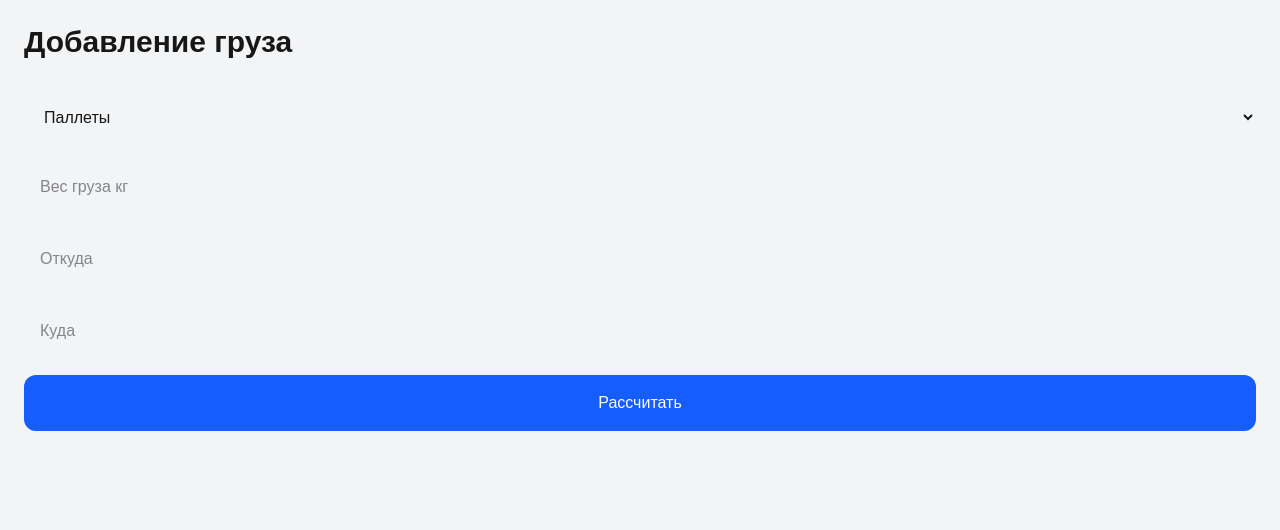
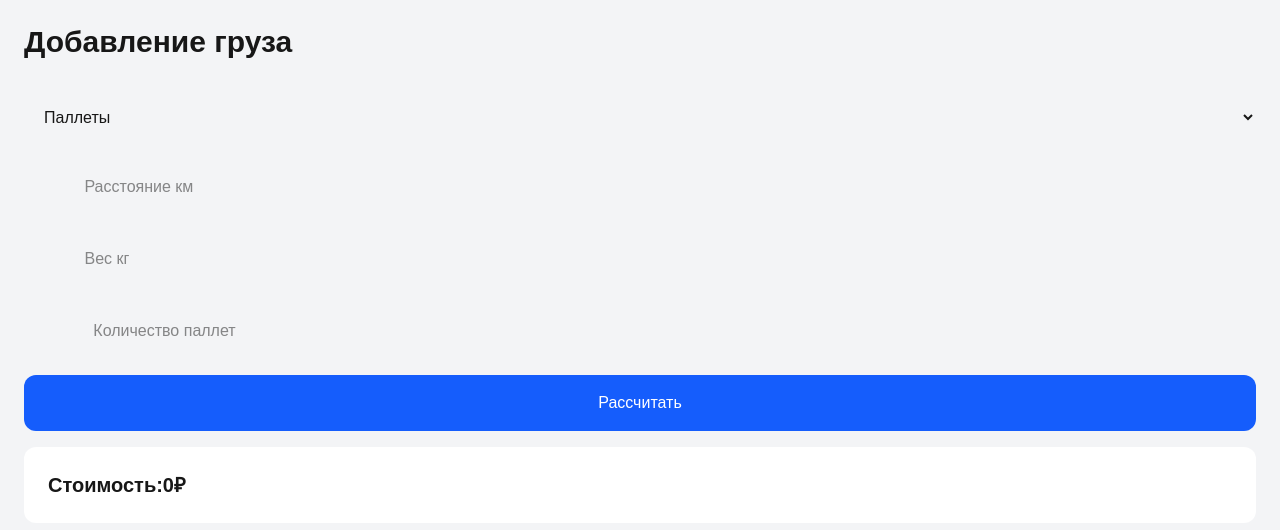
Before and after one commit to koshinrf-stack/cargo-app, a Next.js app: page /owner/create in a window 1280 px wide. Both pictures are taken after a click on the button "Рассчитать". Shown: the top 530 px of the page. Built offline with nearby package versions, Linux system fonts and the light colour scheme.

Commit message:
cargo form

```diff
--- a/src/app/owner/create/page.tsx
+++ b/src/app/owner/create/page.tsx
@@ -4,8 +4,64 @@ import { useState } from "react";
 
 export default function CreateCargoPage() {
 
-  const [cargoType, setCargoType] =
-    useState("pallet");
+  const [cargoType, setCargoType] = useState("pallet");
+
+  const [distance, setDistance] = useState("");
+  const [weight, setWeight] = useState("");
+  const [pallets, setPallets] = useState("");
+
+  const [price, setPrice] = useState<number | null>(null);
+
+  function calculatePrice() {
+
+    const km = Number(distance);
+    const kg = Number(weight);
+    const palletCount = Number(pallets);
+
+    let result = 0;
+
+    if (cargoType === "pallet") {
+
+      const palletWeight =
+        palletCount > 0
+          ? kg / palletCount
+          : 0;
+
+      if (palletWeight <= 600) {
+
+        result =
+          palletCount *
+          2.58 *
+          km;
+
+      } else {
+
+        const percent =
+          kg / 22000;
+
+        result =
+          percent *
+          85 *
+          km;
+
+      }
+
+    }
+
+    if (
+      cargoType === "truck"
+    ) {
+
+      result =
+        km * 85;
+
+    }
+
+    setPrice(
+      Math.round(result)
+    );
+
+  }
 
   return (
 
@@ -20,9 +76,7 @@ export default function CreateCargoPage() {
       font-bold
       mb-8
       ">
-
         Добавление груза
-
       </h1>
 
       <div className="
@@ -32,17 +86,16 @@ export default function CreateCargoPage() {
       ">
 
         <select
+          value={cargoType}
+          onChange={(e)=>
+          setCargoType(
+          e.target.value
+          )}
+
           className="
           p-4
           rounded-xl
           "
-          value={cargoType}
-
-          onChange={(e)=>
-            setCargoType(
-              e.target.value
-            )
-          }
         >
 
           <option value="pallet">
@@ -53,18 +106,20 @@ export default function CreateCargoPage() {
             Полная фура
           </option>
 
-          <option value="20">
-            Контейнер 20 футов
-          </option>
-
-          <option value="40">
-            Контейнер 40 футов
-          </option>
-
         </select>
 
         <input
-          placeholder="Вес груза кг"
+          placeholder="
+          Расстояние км
+          "
+
+          value={distance}
+
+          onChange={(e)=>
+          setDistance(
+          e.target.value
+          )}
+
           className="
           p-4
           rounded-xl
@@ -72,22 +127,52 @@ export default function CreateCargoPage() {
         />
 
         <input
-          placeholder="Откуда"
+          placeholder="
+          Вес кг
+          "
+
+          value={weight}
+
+          onChange={(e)=>
+          setWeight(
+          e.target.value
+          )}
+
           className="
           p-4
           rounded-xl
           "
         />
 
+        {
+          cargoType==="pallet"
+          &&
+
           <input
-          placeholder="Куда"
+            placeholder="
+            Количество паллет
+            "
+
+            value={pallets}
+
+            onChange={(e)=>
+            setPallets(
+            e.target.value
+            )}
+
             className="
             p-4
             rounded-xl
             "
           />
 
+        }
+
         <button
+          onClick={
+          calculatePrice
+          }
+
           className="
           bg-blue-600
           text-white
@@ -95,8 +180,29 @@ export default function CreateCargoPage() {
           rounded-xl
           "
         >
+
           Рассчитать
+
         </button>
+
+        {
+          price!==null &&
+
+          <div className="
+          bg-white
+          p-6
+          rounded-xl
+          text-xl
+          font-bold
+          ">
+
+            Стоимость:
+            {price}
+            ₽
+
+          </div>
+
+        }
 
       </div>
 
```
Lines whose indentation alone changed are shown as unchanged.
